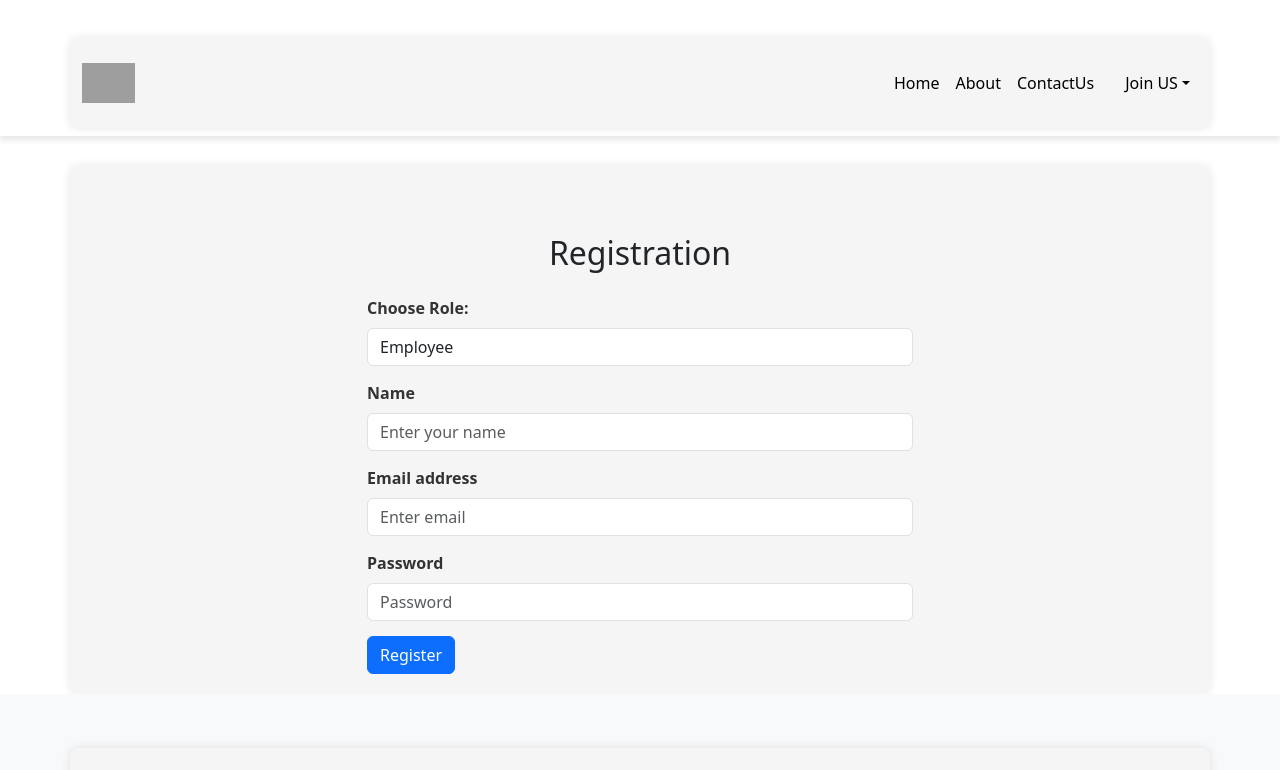
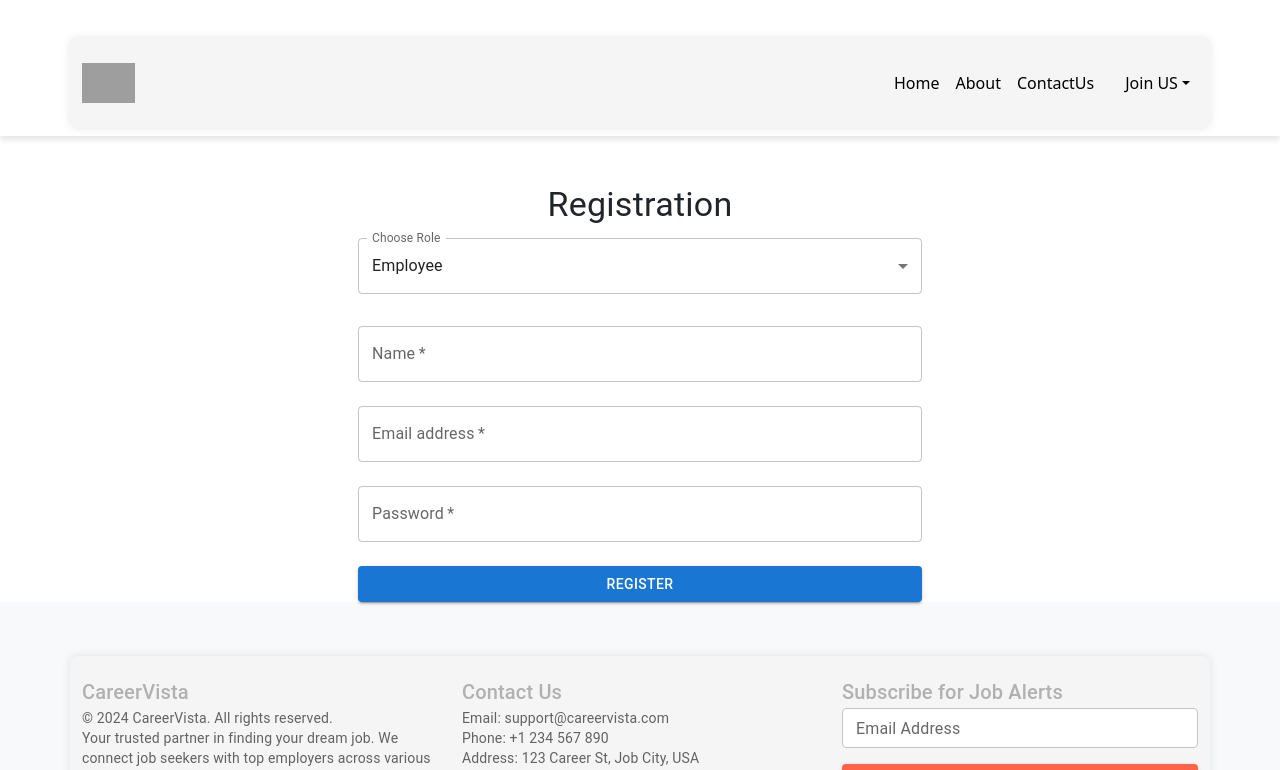
Before and after one commit to nytewlker/CareerVista, a React (Create React App) app in the folder Frontend/: page /RegistrationForm in a window 1280 px wide. Shown: the top 770 px of the page. Built offline with nearby package versions, Linux system fonts and the light colour scheme; grey boxes are pictures that could not be loaded.

Commit message:
reg. form design

```diff
--- a/Frontend/src/components/modules/RegistrationForm.jsx
+++ b/Frontend/src/components/modules/RegistrationForm.jsx
@@ -1,6 +1,7 @@
 import React, { useState } from "react";
 import axios from "axios";
-import { Container, Row, Col, Form, Button } from "react-bootstrap";
+import { Container, Grid, Typography, TextField, Button, FormControl, InputLabel, Select, MenuItem } from "@mui/material";
+import { Row, Col, Form } from "react-bootstrap";
 import { APIBASEURL } from "../../config";
 
 const RegistrationForm = () => {
@@ -41,54 +42,59 @@ const RegistrationForm = () => {
     <Container>
       <Row className="justify-content-center mt-5">
         <Col md={6}>
-          <h2 className="text-center mb-4">Registration</h2>
+          <Typography variant="h4" align="center" gutterBottom>Registration</Typography>
           <Form onSubmit={handleSubmit}>
-            <Form.Group>
-              <Form.Label>Choose Role:</Form.Label>
-              <Form.Control
-                as="select"
+            <FormControl fullWidth variant="outlined" sx={{ marginBottom: 2 }}>
+              <InputLabel id="role-label">Choose Role</InputLabel>
+              <Select
+                labelId="role-label"
+                id="role-select"
                 value={role}
                 onChange={handleRoleChange}
+                label="Choose Role"
                 name="role"
               >
-                <option value="employee">Employee</option>
-                <option value="recruiter">Recruiter</option>
-              </Form.Control>
-            </Form.Group>
-            <Form.Group>
-              <Form.Label>Name</Form.Label>
-              <Form.Control
-                type="text"
-                placeholder="Enter your name"
+                <MenuItem value="employee">Employee</MenuItem>
+                <MenuItem value="recruiter">Recruiter</MenuItem>
+              </Select>
+            </FormControl>
+
+            <TextField
+              fullWidth
+              label="Name"
+              variant="outlined"
+              margin="normal"
               name="name"
               value={formData.name}
               onChange={handleChange}
               required
             />
-            </Form.Group>
-            <Form.Group>
-              <Form.Label>Email address</Form.Label>
-              <Form.Control
+
+            <TextField
+              fullWidth
+              label="Email address"
+              variant="outlined"
+              margin="normal"
               type="email"
-                placeholder="Enter email"
               name="email"
               value={formData.email}
               onChange={handleChange}
               required
             />
-            </Form.Group>
-            <Form.Group>
-              <Form.Label>Password</Form.Label>
-              <Form.Control
+
+            <TextField
+              fullWidth
+              label="Password"
+              variant="outlined"
+              margin="normal"
               type="password"
-                placeholder="Password"
               name="password"
               value={formData.password}
               onChange={handleChange}
               required
             />
-            </Form.Group>
-            <Button variant="primary" type="submit" block>
+
+            <Button variant="contained" type="submit" color="primary" fullWidth sx={{ marginTop: 2 }}>
               Register
             </Button>
           </Form>
```
Lines whose indentation alone changed are shown as unchanged.
